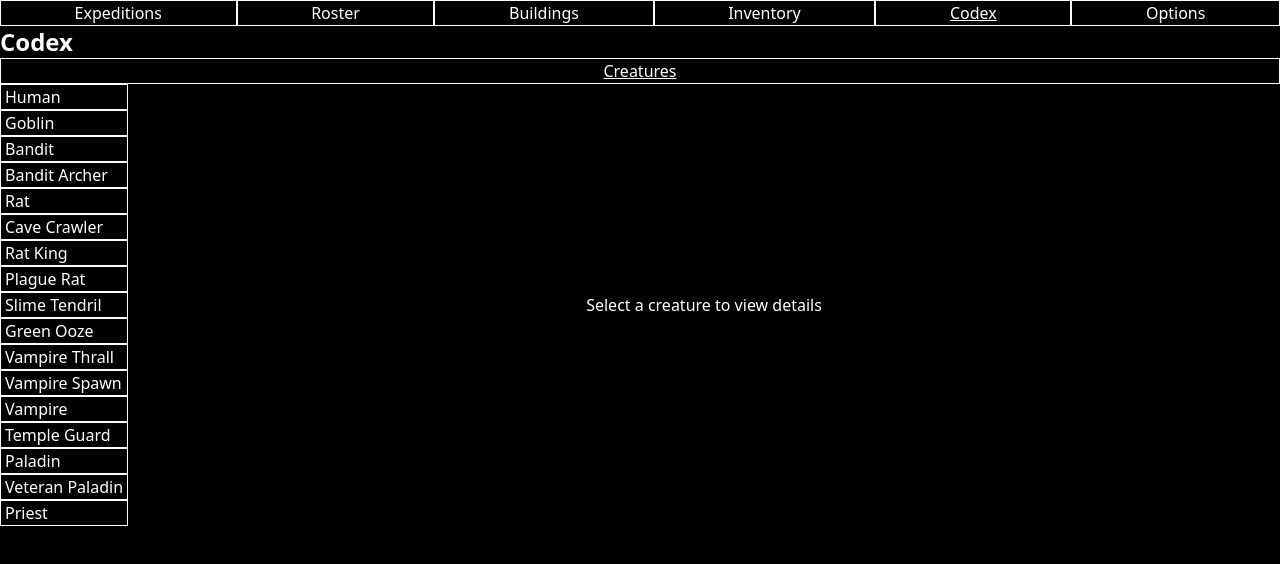
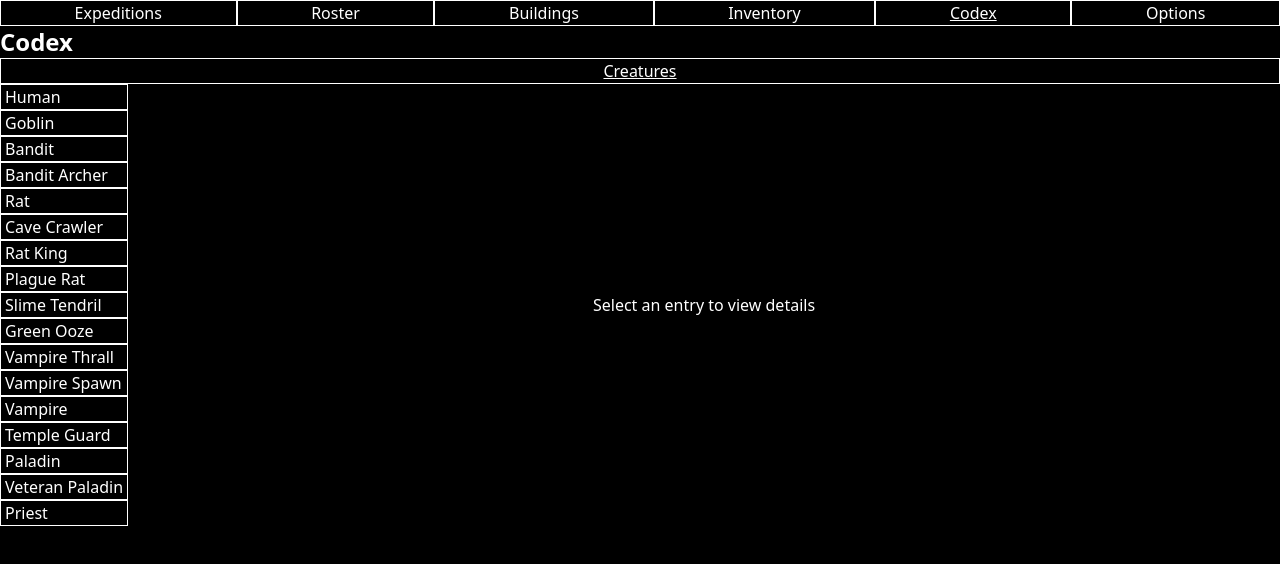
Before and after one commit to renatodellosso/guildmaster, a React (Vite) app: page / in a window 1280 px wide. Both pictures are taken after a click on the button "Codex". Shown: the top 564 px of the page. Built offline with nearby package versions, Linux system fonts and the light colour scheme.

Commit message:
Refactor Codex

```diff
--- a/src/components/CreatureDetails.tsx
+++ b/src/components/CreatureDetails.tsx
@@ -56,11 +56,13 @@ export default function CreatureDetails({
       {resistances && Object.entries(resistances).length > 0 && (
         <div>
           <strong>Resistances:</strong>
-          {Object.entries(resistances).map(([resistanceType, value]) => (
-            <div key={resistanceType}>
-              {titleCase(resistanceType)}: {formatPercent(value)}
-            </div>
-          ))}
+          <ul>
+            {Object.entries(resistances).map(([resistanceType, value]) => (
+              <li key={resistanceType}>
+                {titleCase(resistanceType)}: {formatPercent(value)}
+              </li>
+            ))}
+          </ul>
         </div>
       )}
       {creature.statusEffects && creature.statusEffects.length > 0 && (
--- a/src/components/codex/CreaturesCodex.tsx
+++ /dev/null
@@ -1,38 +0,0 @@
-import { CreatureDefId, creatures } from "@/lib/content/creatures";
-import { Context } from "@/lib/utilTypes";
-import { useState } from "react";
-import CreatureDetails from "../CreatureDetails";
-import { createCreatureInstance } from "@/lib/creature";
-
-export default function CreaturesCodex({ context }: { context: Context }) {
-  const [creatureId, setCreatureId] = useState<CreatureDefId>();
-  return (
-    <div className="flex">
-      <div className="flex flex-col">
-        {Object.values(creatures).map((creature) => (
-          <button
-            key={creature.id}
-            onClick={() => setCreatureId(creature.id)}
-            className={`text-left ${
-              creatureId === creature.id ? "underline" : ""
-            }`}
-          >
-            {creature.name}
-          </button>
-        ))}
-      </div>
-      {!creatureId ? (
-        <div className="grow flex justify-center items-center">
-          <p>Select a creature to view details</p>
-        </div>
-      ) : (
-        <div className="m-2">
-          <CreatureDetails
-            creature={createCreatureInstance(creatureId, context.game)}
-            context={context}
-          />
-        </div>
-      )}
-    </div>
-  );
-}
--- a/src/components/menus/CodexMenu.tsx
+++ b/src/components/menus/CodexMenu.tsx
@@ -1,6 +1,9 @@
-import { Context } from "@/lib/utilTypes";
-import { ComponentType, useState } from "react";
-import CreaturesCodex from "../codex/CreaturesCodex";
+import { Context, Id } from "@/lib/utilTypes";
+import { ReactNode, useState } from "react";
+import { Registry } from "@/lib/registry";
+import CreatureDetails from "../CreatureDetails";
+import { createCreatureInstance } from "@/lib/creature";
+import { creatures } from "@/lib/content/creatures";
 
 enum TabId {
   Creatures = "Creatures",
@@ -10,12 +13,21 @@ export default function CodexMenu({ context }: { context: Context }) {
   const [tab, setTab] = useState<TabId>(TabId.Creatures);
 
   const tabMenus: {
-    [key in TabId]: ComponentType<{ context: Context }>;
+    [key in TabId]: ReactNode;
   } = {
-    Creatures: CreaturesCodex,
+    Creatures: (
+      <CodexTab
+        registry={creatures}
+        getName={(_id, entry) => entry.name}
+        render={(id) => (
+          <CreatureDetails
+            creature={createCreatureInstance(id, context.game)}
+            context={context}
+          />
+        )}
+      />
+    ),
   };
-
-  const TabComponent = tabMenus[tab];
 
   return (
     <div>
@@ -31,7 +43,42 @@ export default function CodexMenu({ context }: { context: Context }) {
           </button>
         ))}
       </div>
-      <TabComponent context={context} />
+      {tabMenus[tab]}
     </div>
   );
 }
+
+function CodexTab<TId extends Id, TEntry>({
+  registry,
+  getName,
+  render,
+}: {
+  registry: Registry<TId, TEntry>;
+  getName: (id: TId, entry: TEntry) => string;
+  render: (id: TId, entry: TEntry) => ReactNode;
+}) {
+  const [selectedId, setSelectedId] = useState<TId>();
+
+  return (
+    <div className="flex">
+      <div className="flex flex-col">
+        {Object.entries(registry).map(([id, entry]) => (
+          <button
+            key={id}
+            onClick={() => setSelectedId(id as TId)}
+            className={`text-left ${selectedId === id ? "underline" : ""}`}
+          >
+            {getName(id as TId, entry as TEntry)}
+          </button>
+        ))}
+      </div>
+      {!selectedId ? (
+        <div className="grow flex justify-center items-center">
+          <p>Select an entry to view details</p>
+        </div>
+      ) : (
+        <div className="m-2">{render(selectedId, registry[selectedId]!)}</div>
+      )}
+    </div>
+  );
+}
```
